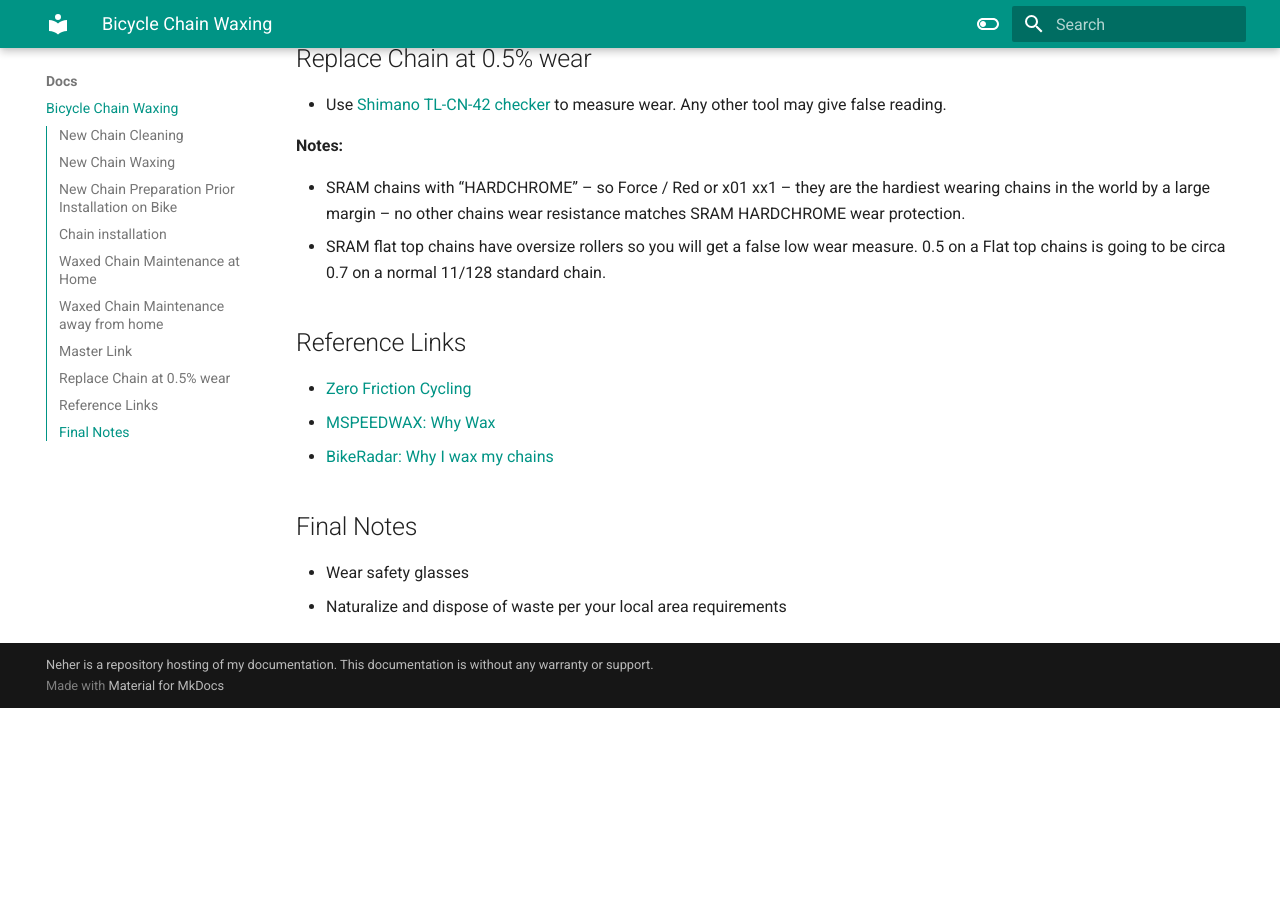
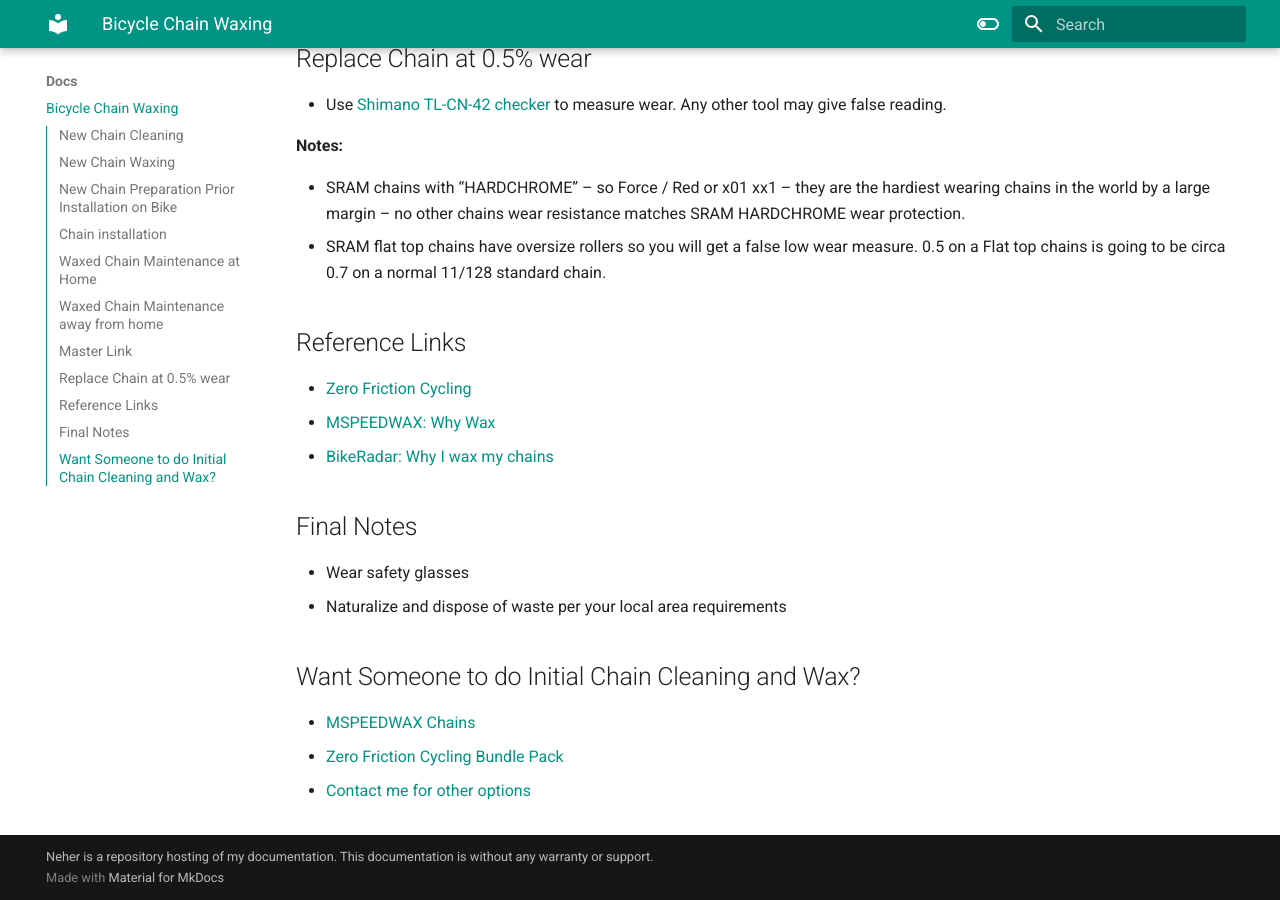
Before and after one commit to rneher-igel/Neher, an MkDocs documentation site: the page built from docs/Docs/Bicycle-Chain-Waxing.md, in a window 1280 px wide and 900 px high, scrolled down 4841 px. Built offline with MkDocs 1.6.1 and Material for MkDocs 9.7.7, drawn with Linux system fonts in a browser that asks for light colours; before the commit the page ends 5549 px from its top, so only the background shows below that.

Commit message:
Chain prep options

```diff
--- a/docs/Docs/Bicycle-Chain-Waxing.md
+++ b/docs/Docs/Bicycle-Chain-Waxing.md
@@ -138,3 +138,10 @@
 
 - Wear safety glasses
 - Naturalize and dispose of waste per your local area requirements
+
+## Want Someone to do Initial Chain Cleaning and Wax?
+
+- [MSPEEDWAX Chains](https://moltenspeedwax.com/collections/ybn-chains)
+- [Zero Friction Cycling Bundle Pack](https://zerofrictioncycling.com.au/product-category/bundle/)
+
+- [Contact me for other options](mailto:r26988@gmail.com)
```
